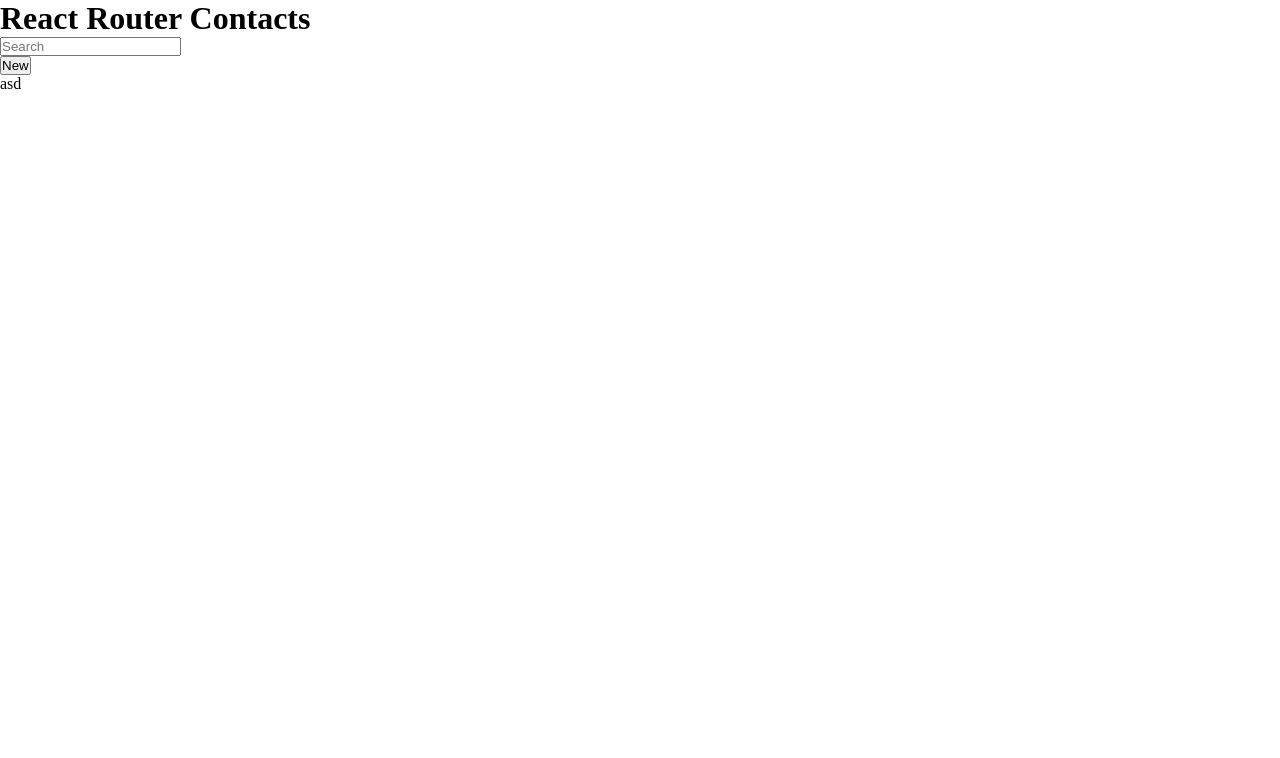
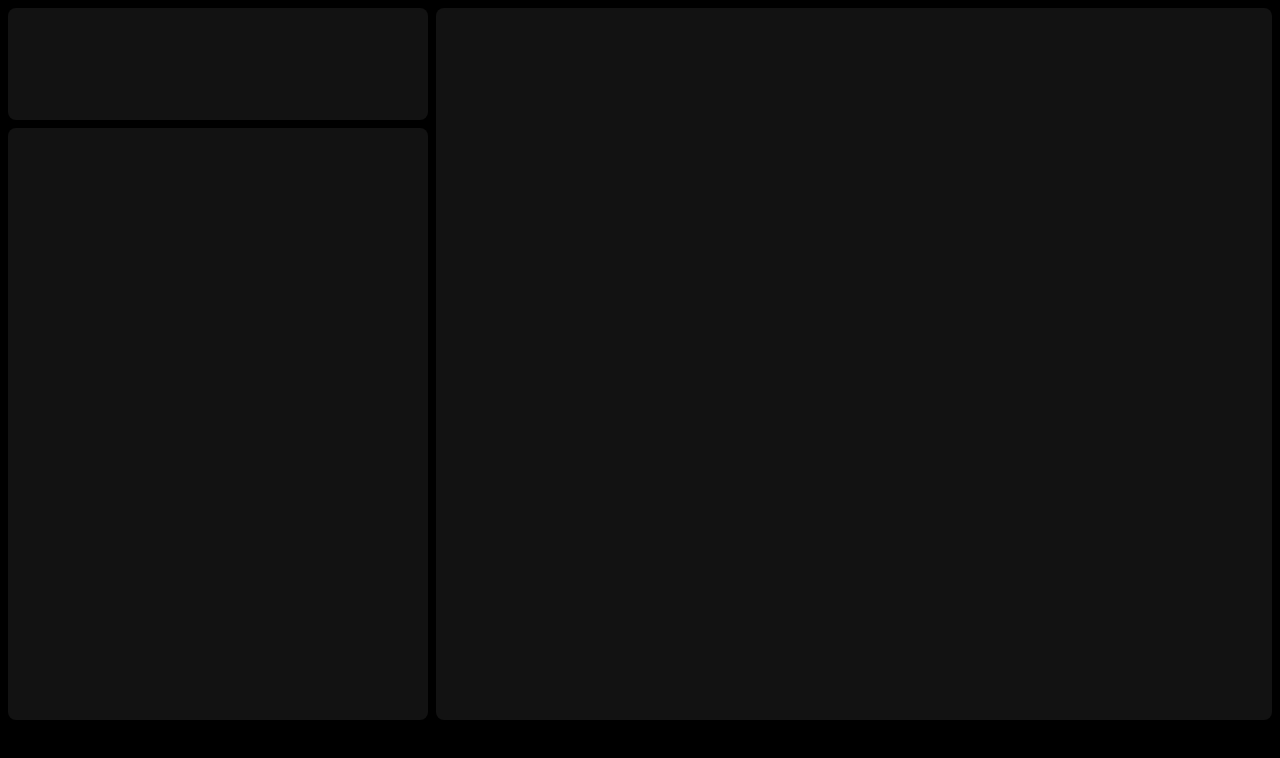
Before and after one commit to WojciechSkirlo/spotify-clone, a React (Vite) app: page / in a window 1280 px wide. Shown: the top 758 px of the page. Built offline with nearby package versions, Linux system fonts and the light colour scheme.

Commit message:
feat(layout): prepare layout (WIP)

```diff
--- a/src/index.css
+++ b/src/index.css
@@ -1,5 +1,23 @@
+:root {
+    --sp-body-bg: #000000;
+    --sp-body-color: white;
+    --sp-panel-gap: 8px;
+    --sp-tile-border-radius: 8px;
+}
+
 * {
     margin: 0;
     padding: 0;
     box-sizing: border-box;
 }
+
+body {
+    background: var(--sp-body-bg);
+    color: var(--sp-body-color);
+}
+
+#root {
+    height: 100vh;
+    display: flex;
+    flex-direction: column;
+}
--- a/src/routes/root.tsx
+++ b/src/routes/root.tsx
@@ -1,62 +1,59 @@
-import { useEffect } from "react";
-import { Outlet, Link, useLoaderData } from "react-router-dom";
-// import { getContacts } from "../contacts";
+import styled from "styled-components";
+import { Outlet } from "react-router-dom";
+
+const Wrapper = styled.div`
+    flex-grow: 1;
+    background: #000000;
+    padding: var(--sp-panel-gap);
+    display: grid;
+    grid-template-columns: 420px 1fr;
+    grid-template-rows: 1fr;
+    gap: var(--sp-panel-gap);
+`;
+
+const Nav = styled.nav`
+    display: flex;
+    flex-direction: column;
+    gap: var(--sp-panel-gap);
+`;
+
+const NavTop = styled.div`
+    background: #121212;
+    padding: 8px 12px;
+    border-radius: var(--sp-tile-border-radius);
+    height: 112px;
+`;
+
+const NavBottom = styled.div`
+    background: #121212;
+    padding: 8px 12px;
+    border-radius: var(--sp-tile-border-radius);
+    flex-grow: 1;
+`;
+
+const Main = styled.main`
+    background: #121212;
+    border-radius: var(--sp-tile-border-radius);
+    flex-grow: 1;
+`;
+
+const Footer = styled.footer`
+    height: 72px;
+`;
 
 export default function Root() {
-    // const { contacts } = useLoaderData() as any;
-
-    // useEffect(() => {
-    //   console.log("testt")
-    // })
-
     return (
         <>
-            <div id="sidebar">
-                <h1>React Router Contacts</h1>
-                <div>
-                    <form id="search-form" role="search">
-                        <input id="q" aria-label="Search contacts" placeholder="Search" type="search" name="q" />
-                        <div id="search-spinner" aria-hidden hidden={true} />
-                        <div className="sr-only" aria-live="polite"></div>
-                    </form>
-                    <form method="post">
-                        <button type="submit">New</button>
-                    </form>
-                </div>
-                <nav>
-                    asd
-                    {/* {contacts.length ? (
-                        <ul>
-                            {contacts.map((contact: any) => (
-                                <li key={contact.id}>
-                                    <Link to={`contacts/${contact.id}`}>
-                                        {contact.first || contact.last ? (
-                                            <>
-                                                {contact.first} {contact.last}
-                                            </>
-                                        ) : (
-                                            <i>No Name</i>
-                                        )}{" "}
-                                        {contact.favorite && <span>★</span>}
-                                    </Link>
-                                </li>
-                            ))}
-                        </ul>
-                    ) : (
-                        <p>
-                            <i>No contacts</i>
-                        </p>
-                    )} */}
-                </nav>
-            </div>
-            <div id="detail">
-                <Outlet />
-            </div>
+            <Wrapper>
+                <Nav>
+                    <NavTop></NavTop>
+                    <NavBottom></NavBottom>
+                </Nav>
+                <Main>
+                    <Outlet />
+                </Main>
+            </Wrapper>
+            <Footer></Footer>
         </>
     );
 }
-
-// export async function loader() {
-//     const contacts = await getContacts();
-//     return { contacts };
-// }
```
